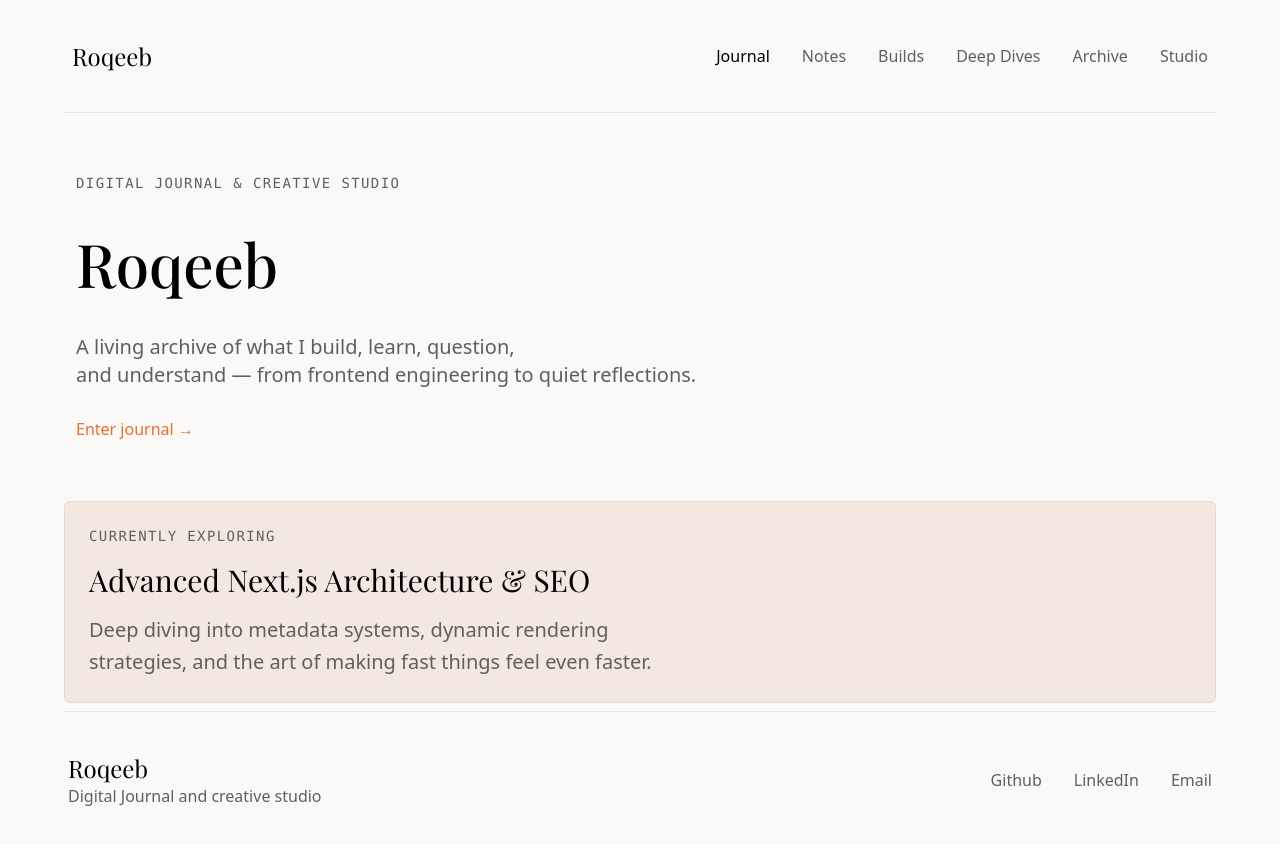
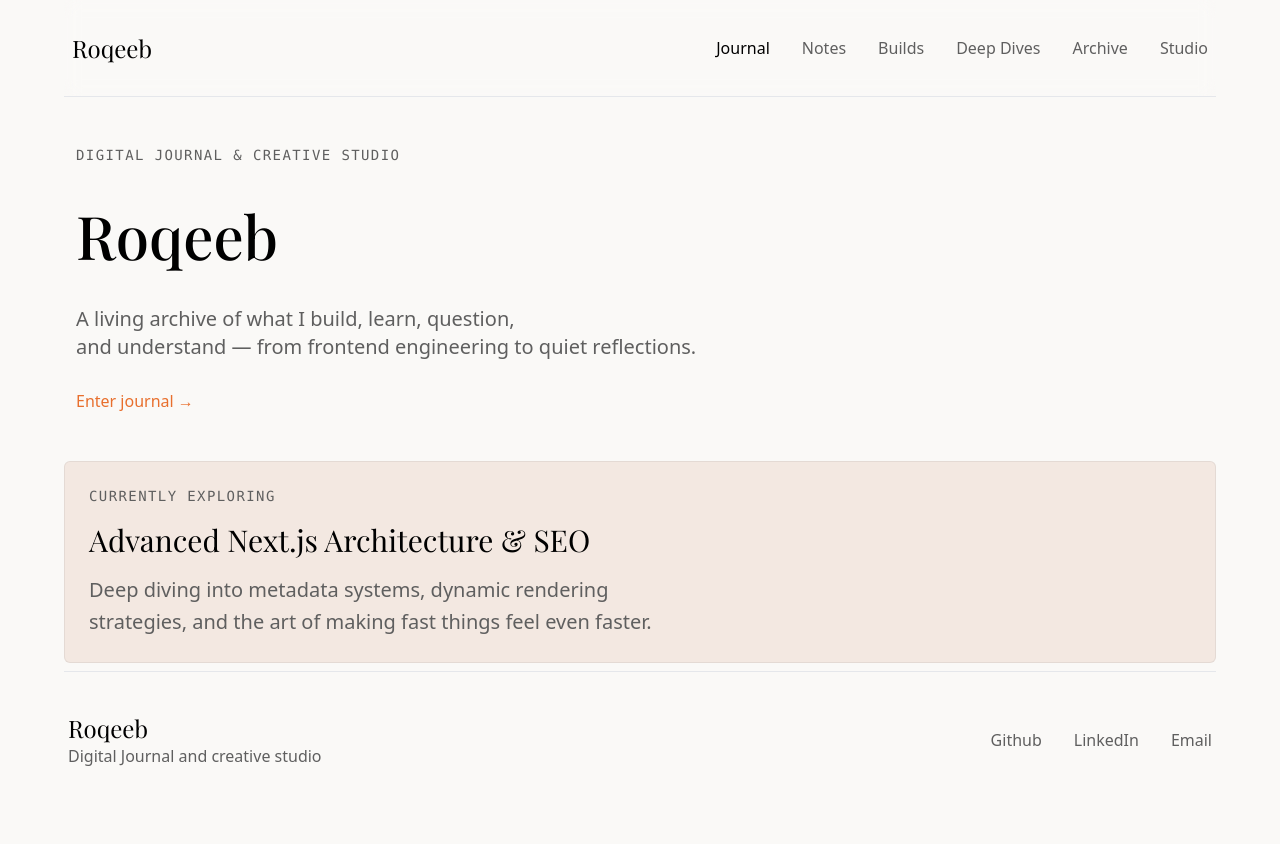
Before and after one commit to Roqeeb-dev/digital-journal, a Next.js app: page / in a window 1280 px wide. Shown: the top 844 px of the page. After the commit the page ends 816 px from the top, so only its background shows below. Built offline with nearby package versions, Linux system fonts and the light colour scheme.

Commit message:
improved the style of some components

```diff
--- a/components/Hero.tsx
+++ b/components/Hero.tsx
@@ -7,7 +7,7 @@ const playfair = Playfair_Display({ subsets: ["latin"], weight: "500" });
 
 export default function Hero() {
   return (
-    <main className="max-w-6xl mx-auto px-5 md:px-3 py-10 md:py-15">
+    <main className="max-w-6xl mx-auto px-5 md:px-3 py-10 md:py-12">
       <PillText text="Digital Journal & Creative studio" />
       <h1
         className={`${playfair.className} text-4xl md:text-6xl my-6 md:my-10 font-bold`}
--- a/components/Navbar.tsx
+++ b/components/Navbar.tsx
@@ -18,7 +18,7 @@ export default function Navbar() {
   const pathname = usePathname();
 
   return (
-    <header className="px-5 md:px-2 backdrop-blur sticky top-0 max-w-6xl mx-auto py-4 md:py-10 flex items-center justify-between border-b border-gray-200">
+    <header className="px-5 md:px-2 backdrop-blur sticky top-0 max-w-6xl mx-auto py-4 md:py-8 flex items-center justify-between border-b border-gray-200">
       <Logo />
 
       <nav className="hidden md:flex items-center gap-8">
```
